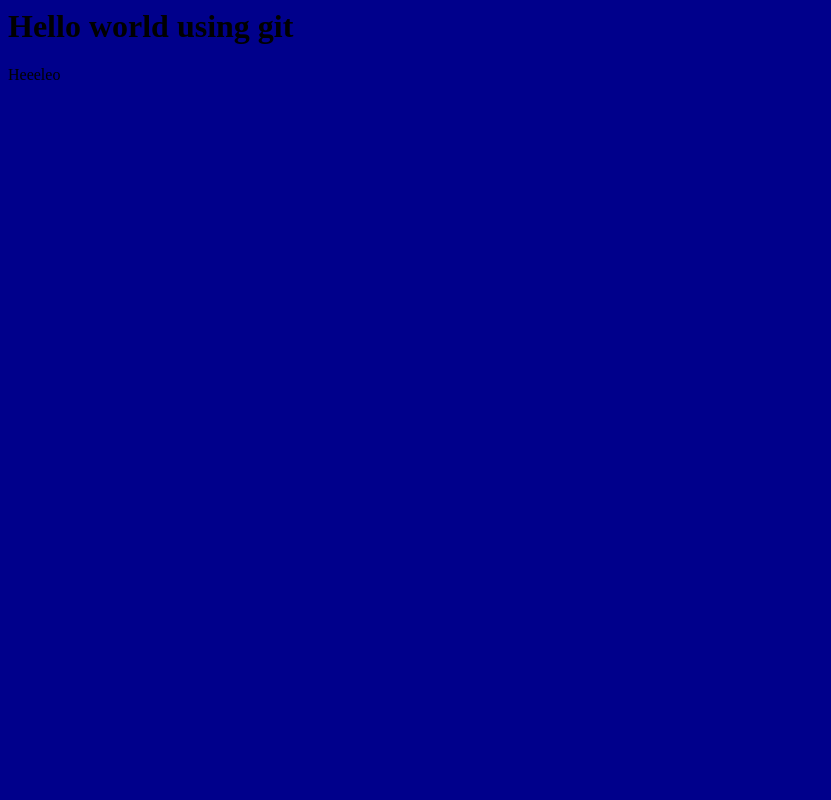
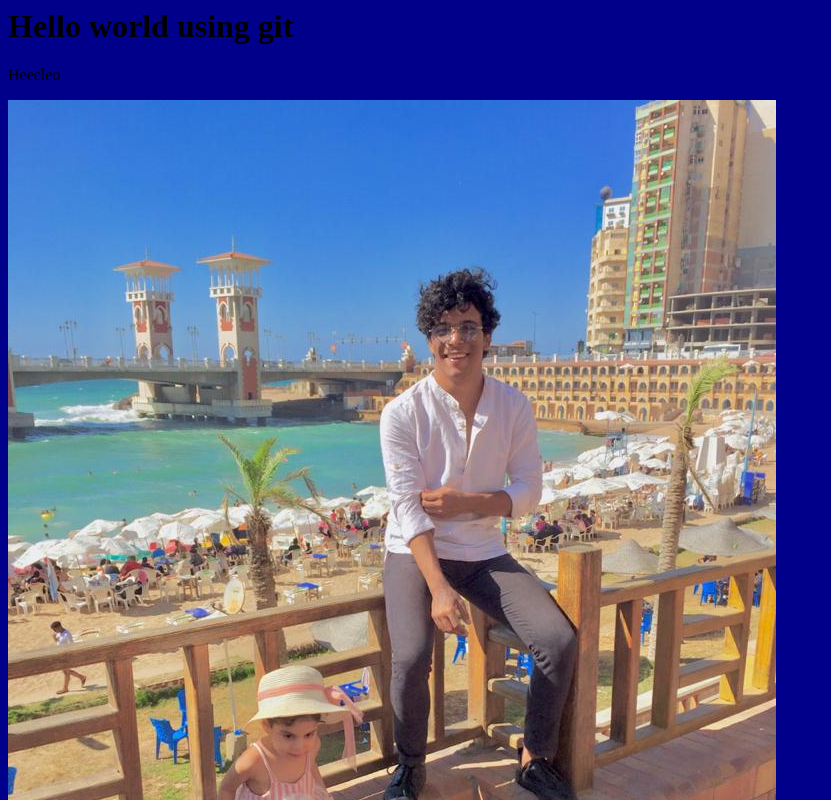
Before and after one commit to krokeen/test, a plain HTML site: page index.html in a window 1280 px wide. Shown: the top 800 px of the page, without its empty margins (0-831 px from the left). Drawn offline with Linux system fonts and the light colour scheme.

Commit message:
Adding my image

```diff
--- a/index.html
+++ b/index.html
@@ -6,5 +6,6 @@
 <body>
 <h1>Hello world using git</h1>
 <p>Heeeleo</p>
+<img src="hi.jpeg">
 </body>
 </html>
```
Also changed, not shown: hi.jpeg (added).
